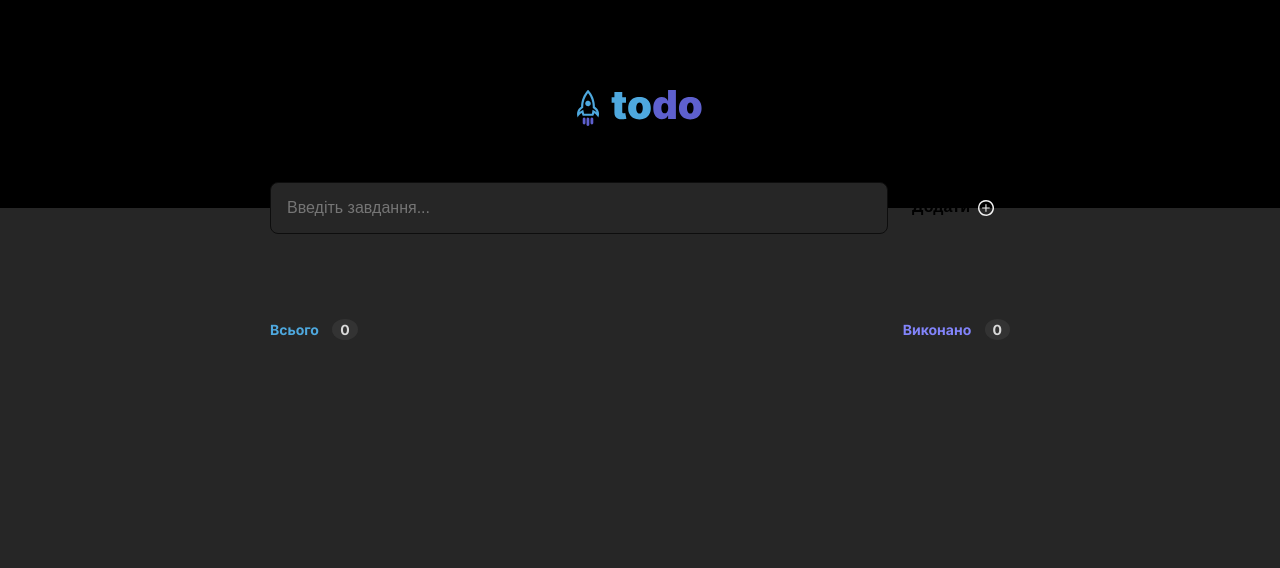
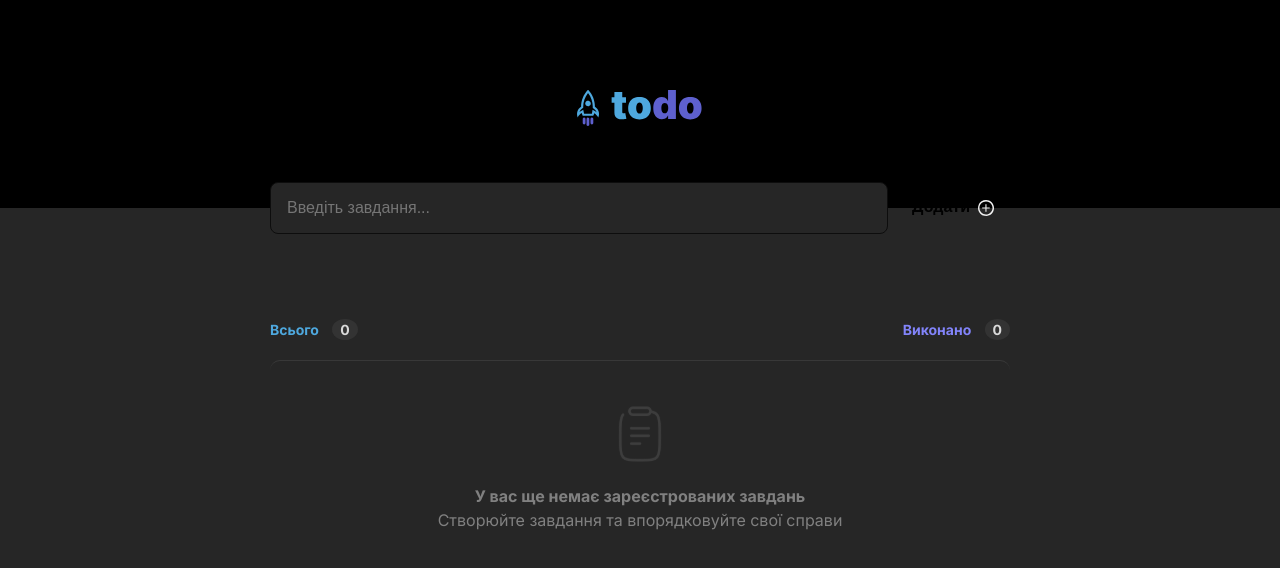
Before and after one commit to vsurmay/first-react-app, a React (Create React App) app: page / in a window 1280 px wide. Shown: the top 568 px of the page. Built offline with nearby package versions, Linux system fonts and the light colour scheme.

Commit message:
realization lists

```diff
--- a/src/components/About/About.js
+++ b/src/components/About/About.js
@@ -1,7 +1,7 @@
 import React from "react";
 import "./About.scss";
 
-const About = () => {
+const About = (props) => {
   return (
     <div className="about">
       <span className="about__text">
--- /dev/null
+++ b/src/components/Description/Description.js
@@ -0,0 +1,14 @@
+import React from "react";
+import "./Description.scss";
+
+const Description = (props) => {
+  return (
+    <div className="description">
+      <img className="description__img" src={props.imgUrl} alt="description" />
+      <h4 className="description__title">{props.title}</h4>
+      <p className="description__subtitle">{props.subTitle}</p>
+    </div>
+  );
+};
+
+export default Description;
--- /dev/null
+++ b/src/components/Description/Description.scss
@@ -0,0 +1,27 @@
+@import '../../scss/vars.scss';
+
+.description {
+    margin-top: 20px;
+    width: 100%;
+    border-top: 1px solid rgba(128, 128, 128, 0.2);
+    border-radius: 10px;
+    font-size: 16px;
+    color: $secondlyTextColor;
+    text-align: center;
+
+    &__img {
+        display: block;
+        margin: 0 auto;
+        margin-top: 45px;
+    }
+
+    &__title {
+        margin-top: 25px;
+        font-weight: 700;
+    }
+
+    &__subtitle {
+        margin-top: 5px;
+        font-weight: 400;
+    }
+}
--- a/src/components/Form/Form.js
+++ b/src/components/Form/Form.js
@@ -4,11 +4,26 @@ import Input from "../../ui/Input";
 import buttonIcon from "../../icon/button-icon.svg";
 import "./Form.scss";
 
-const Form = () => {
+let idCount = 0;
+
+const Form = (props) => {
   return (
     <form className="main__form">
-      <Input type="text" placeholder="Введіть завдання..." />
-      <Button>
+      <Input
+        onChange={(event) => props.setInputValue(event.target.value)}
+        type="text"
+        placeholder="Введіть завдання..."
+      />
+      <Button
+        onClick={(event) => {
+          idCount++;
+          event.preventDefault();
+          props.setTodos([
+            ...props.todos,
+            { id: idCount, text: props.inputValue, complete: false },
+          ]);
+        }}
+      >
         Додати <img className="button__img" src={buttonIcon} alt="Aded icon" />
       </Button>
     </form>
--- /dev/null
+++ b/src/components/Task/Task.js
@@ -0,0 +1,15 @@
+import React, { useState } from "react";
+import Checkbox from "../../ui/Checkbox/Checkbox";
+import "./Task.scss";
+
+const Task = (props) => {
+  const [complete, setComplete] = useState(false);
+  return (
+    <li className="task">
+      {/* <Checkbox complete={complete} setComplete={setComplete} /> */}
+      <p className="task__text">{props.text}</p>
+    </li>
+  );
+};
+
+export default Task;
--- a/src/pages/Page/Page.js
+++ b/src/pages/Page/Page.js
@@ -1,22 +1,48 @@
 import "./Page.scss";
-import React from "react";
+import React, { useState } from "react";
 import Logo from "../../components/Logo/Logo";
-import logo from "../../icon/logo.svg";
+import logoIcon from "../../icon/logo.svg";
 import Form from "../../components/Form/Form";
 import About from "../../components/About/About";
+import Task from "../../components/Task/Task";
+import Description from "../../components/Description/Description";
+import descriptionIcon from "../../icon/description.svg";
 
 const Page = () => {
+  const [todos, setTodos] = useState([]);
+  const [inputValue, setInputValue] = useState("");
+
+  console.log(todos);
+
   return (
     <div className="page">
       <div className="page__header">
         <div className="container">
-          <Logo alt="Logo" url={logo} />
+          <Logo alt="Logo" url={logoIcon} />
         </div>
       </div>
       <div className="page__main">
         <div className="container">
-          <Form />
+          <Form
+            inputValue={inputValue}
+            setInputValue={setInputValue}
+            setTodos={setTodos}
+            todos={todos}
+          />
           <About />
+          {todos.length ? (
+            <ul className="todos__list">
+              {todos.map((el, index) => (
+                <Task key={index} text={el.text} />
+              ))}
+            </ul>
+          ) : (
+            <Description
+              imgUrl={descriptionIcon}
+              title="У вас ще немає зареєстрованих завдань"
+              subTitle="Створюйте завдання та впорядковуйте свої справи"
+            />
+          )}
         </div>
       </div>
     </div>
--- /dev/null
+++ b/src/ui/Checkbox/Checkbox.js
@@ -0,0 +1,8 @@
+import React from "react";
+
+const Checkbox = (props) => {
+  console.log(props.complete);
+  return <div>{props.complete ? <span>yes</span> : <span>no</span>}</div>;
+};
+
+export default Checkbox;
```
Also changed, not shown: src/components/Task/Task.scss (added), src/icon/description.png (added), src/icon/description.svg (added), src/ui/Checkbox/Checkbox.scss (added).
